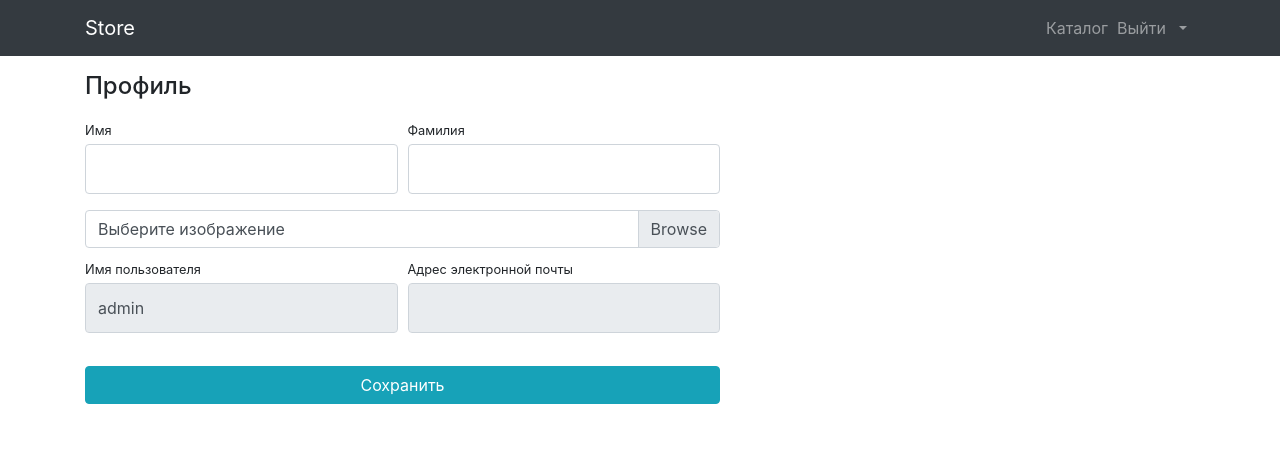
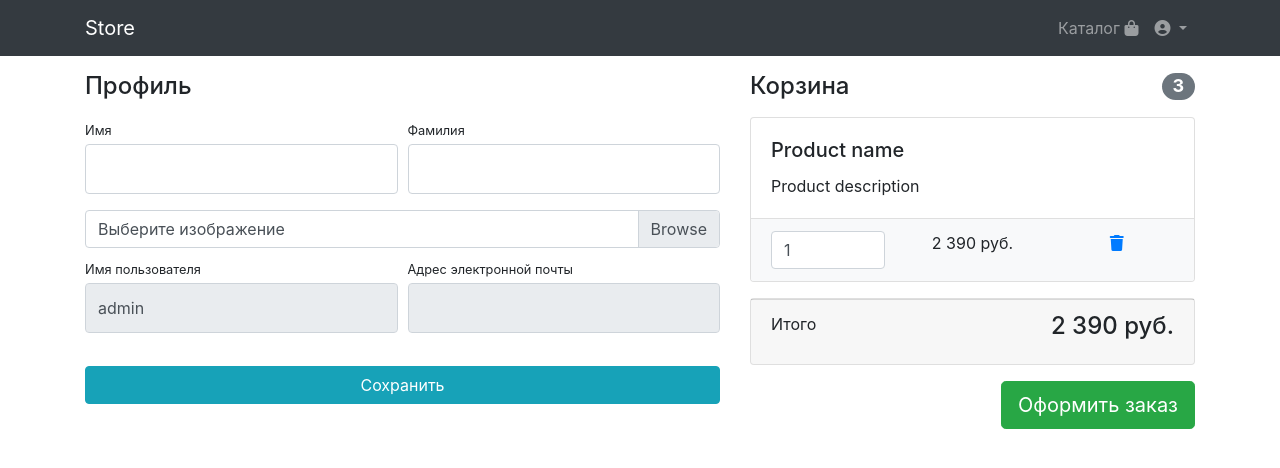
Before and after one commit to FrozenQxc/django-store, a Django app: page /users/profile/ in a window 1280 px wide. Shown: the top 468 px of the page. Run offline with Django 5.2, Linux system fonts and the light colour scheme; a user stored in the database is signed in; some libraries are stand-ins or nearby versions.

Commit message:
:alien: feat(cart): add basket template & model

```diff
--- a/products/templates/products/base.html
+++ b/products/templates/products/base.html
@@ -5,6 +5,11 @@
 		<meta charset="UTF-8" />
 		<meta name="viewport" content="width=device-width, initial-scale=1.0" />
 		<title>Магазин</title>
+		<link
+			rel="stylesheet"
+			href="https://cdnjs.cloudflare.com/ajax/libs/font-awesome/6.0.0-beta3/css/all.min.css"
+		/>
+
 		<link
 			rel="stylesheet"
 			href="{% static 'vendor/bootstrap/css/bootstrap.min.css' %}"
@@ -35,29 +40,7 @@
 								>Каталог <i class="fas fa-shopping-bag"></i>
 							</a>
 						</li>
-						<li class="nav-item d-flex align-items-center">
-							{% if user.is_authenticated %}
-							<form
-								action="{% url 'users:logout' %}"
-								method="post"
-								style="display: inline"
-							>
-								{% csrf_token %}
-								<button
-									type="submit"
-									class="nav-link btn btn-link"
-									style="padding: 0; margin: 0"
-								>
-									Выйти <i class="fas fa-sign-out-alt"></i>
-								</button>
-							</form>
-							{% else %}
-							<a class="nav-link" href="{% url 'users:login' %}">
-								Войти <i class="fas fa-sign-in-alt"></i>
-							</a>
-							{% endif %}
-						</li>
-
+						{% if user.is_authenticated %}
 						<li class="nav-item dropdown">
 							<a
 								class="nav-link dropdown-toggle"
@@ -76,17 +59,32 @@
 									>
 								</li>
 								<li>
-									<a class="dropdown-item" href="orders/orders.html">Заказы</a>
+									<a class="dropdown-item" href="#">Заказы</a>
 								</li>
-								<li><a class="dropdown-item" href="#">Админ-панель</a></li>
+								{% if user.is_superuser or user.is_staff %}
+								<li>
+									<a class="dropdown-item" href="{% url 'admin:index' %}">
+										Админ-панель
+									</a>
+								</li>
+								{% endif %}
 								<li>
 									<hr class="dropdown-divider" />
 								</li>
 								<li>
-									<a class="dropdown-item" href="#"> Выйти </a>
+									<a class="dropdown-item" href="{% url 'users:logout' %}">
+										Выйти
+									</a>
 								</li>
 							</ul>
 						</li>
+						{% else %}
+						<li class="nav-item">
+							<a class="nav-link" href="{% url 'users:login' %}"
+								>Войти <i class="fas fa-sign-in-alt"></i
+							></a>
+						</li>
+						{% endif %}
 					</ul>
 				</div>
 			</div>
--- /dev/null
+++ b/products/templates/products/basket.html
@@ -0,0 +1,39 @@
+<div class="col-lg-5">
+	<h4 class="mt-3 mb-3 d-flex justify-content-between align-items-center mb-3">
+		Корзина <span class="badge badge-secondary badge-pill">3</span>
+	</h4>
+	<div class="card mb-3">
+		<div class="card-body">
+			<h5 class="card-title">Product name</h5>
+			<p class="card-text">Product description</p>
+		</div>
+		<ul class="list-group list-group-flush">
+			<li class="list-group-item bg-light">
+				<div class="row text-center">
+					<div class="col-lg-4">
+						<input
+							name="basketID"
+							type="number"
+							class="form-control"
+							value="1"
+							min="0"
+						/>
+					</div>
+					<div class="col-lg-4">2 390 руб.</div>
+					<div class="col-lg-4">
+						<a href="#">
+							<i class="fas fa-trash"></i>
+						</a>
+					</div>
+				</div>
+			</li>
+		</ul>
+	</div>
+	<div class="card mb-3">
+		<div class="card-footer">
+			<p class="float-left">Итого</p>
+			<h4 class="float-right">2 390 руб.</h4>
+		</div>
+	</div>
+	<a class="btn btn-success btn-lg float-right" href="#"> Оформить заказ </a>
+</div>
--- a/products/views.py
+++ b/products/views.py
@@ -7,7 +7,6 @@ from products.models import Product, ProductCategory, Slider
 def index(request):
   return render(request, 'products/index.html')
 
-
 def products(request):
   context = {
     'products': Product.objects.all(),
--- a/users/templates/user/profile.html
+++ b/users/templates/user/profile.html
@@ -57,6 +57,7 @@
                     </div>
                 </form>
             </div>
+            {% include 'products/basket.html' %}
         </div>
     </div>
 {% endblock %}
--- a/users/views.py
+++ b/users/views.py
@@ -1,5 +1,5 @@
-from django.contrib import auth
-from django.shortcuts import HttpResponseRedirect, redirect, render
+from django.contrib import auth, messages
+from django.shortcuts import HttpResponseRedirect, render
 from django.urls import reverse
 
 from users.forms import UserLoginForm, UserProfileForm, UserRegistrationForm
@@ -22,7 +22,8 @@ def register(request):
     form = UserRegistrationForm(data=request.POST)
     if form.is_valid():
       form.save()
-      return HttpResponseRedirect(reverse('index'))
+      messages.success(request, 'Вы успешно зарегистрировались')
+      return HttpResponseRedirect(reverse('users:login'))
   else:
     form = UserRegistrationForm()
   context = { 'form': form }
@@ -41,11 +42,10 @@ def login(request):
 
   else:
     form = UserLoginForm()
-  context = {'form': UserLoginForm()}
+  context = {'form': form}
   return render(request, 'auth/login.html', context)
 
 
 def logout(request):
-    if request.method == 'POST':
-        auth.logout(request)
-        return HttpResponseRedirect(reverse('index'))
+  auth.logout(request)
+  return HttpResponseRedirect(reverse('index'))
```
Also changed, not shown: products/models.py (+12 -0 lines), users/templates/auth/login.html (+28 -14 lines), db.sqlite3, static/fontawesome/fontawesome-icons.js (deleted).
